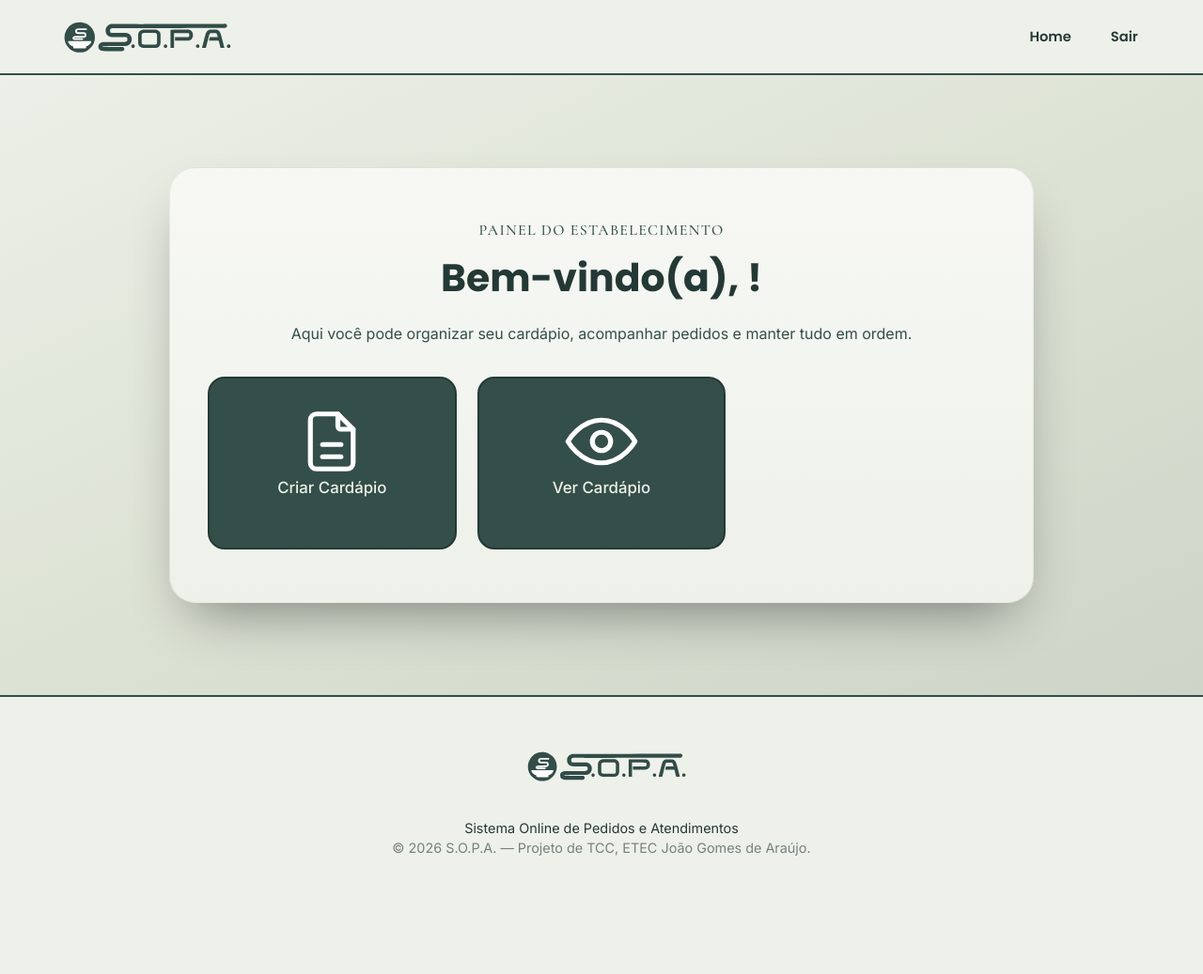
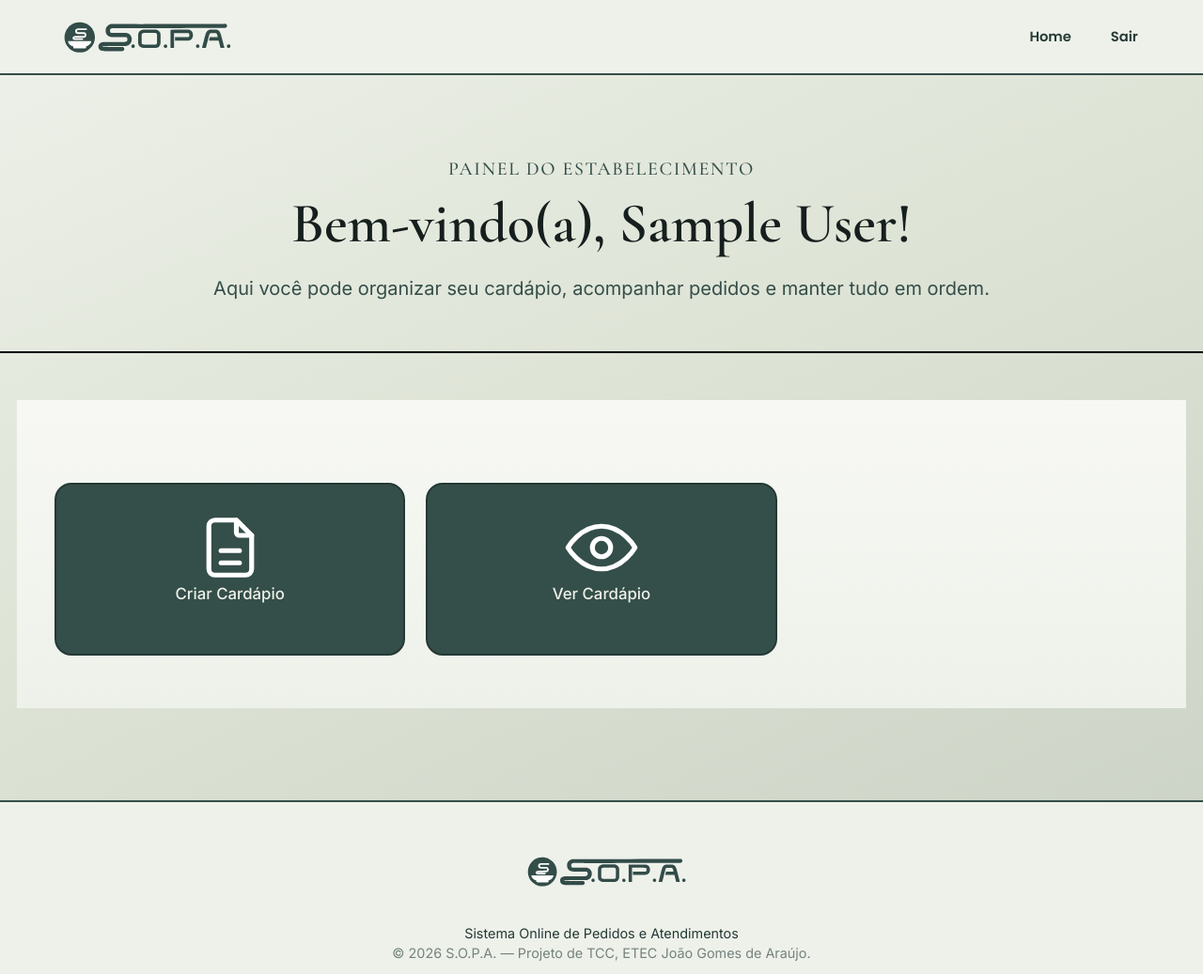
Before and after one commit to santanayzs/tcc_sopa, a PHP site: page /dashboard/index.php in a window 1280 px wide. Shown: the whole page at 94% size. Before the commit the page ends 911 px from the top, so only its background shows below. Run offline with PHP 8.4, Linux system fonts and the light colour scheme; the visitor is signed in with stand-in values (Sample User, id 1).

Commit message:
Arrumei o desing

```diff
--- a/dashboard/dashboard.css
+++ b/dashboard/dashboard.css
@@ -40,20 +40,29 @@
 
 .dashboard-shell {
   min-height: calc(100vh - 140px);
-    display: grid;
-    place-items: center;
-    padding: 48px 18px;
+  padding: 48px 0;
   text-align: center;
 }
 
+.dashboard-welcome {
+  width: min(100% - 36px, 1180px);
+  margin: 40px auto 50px;
+}
+
+.center-line {
+  width: 100%;
+  height: 2px;
+  background-color: black;
+  display: block;
+  margin: 0;
+}
+
 .dashboard-card {
-    max-width: 920px;
-    width: 100%;
+  width: min(100% - 36px);
+  margin: 50px auto;
+  box-sizing: border-box;
   background: linear-gradient(180deg, #f7f8f4 0%, #eef1ea 100%);
-    border-radius: var(--radius-lg);
   padding: 56px 40px;
-    box-shadow: 0 28px 60px -22px rgba(0, 0, 0, 0.45);
-    border: 1px solid rgba(36, 57, 53, 0.08);
 }
 
   .dashboard-card h1 {
@@ -66,14 +75,19 @@
   .dashboard-eyebrow {
     margin: 0 0 10px;
     font-family: var(--font-accent);
-    font-size: 1rem;
+    font-size: 20px;
     letter-spacing: 0.08em;
     text-transform: uppercase;
     color: var(--green-800);
   }
-  .dashboard-text {
+  .dashboard-text h1{
+    font-size:60px;
+    font-family: var(--font-accent);    /*tem que ver uma fonte parecida aqui*/
+    margin:0 auto;
+  }
+  .dashboard-text p{
     margin: 16px 0 0;
-    font-size: 1rem;
+    font-size: 20px;
     line-height: 1.7;
     color: var(--green-800);
   }
--- a/dashboard/index.php
+++ b/dashboard/index.php
@@ -1,5 +1,5 @@
 <?php
-/*
+
 session_start();
 
 if (!isset($_SESSION['id'])) {
@@ -8,7 +8,7 @@ if (!isset($_SESSION['id'])) {
 }
 
 $nomeUsuario = isset($_SESSION['nome']) ? $_SESSION['nome'] : 'Usuário';
-*/
+
 ?>
 <!DOCTYPE html>
 <html lang="pt-br">
@@ -50,11 +50,17 @@ $nomeUsuario = isset($_SESSION['nome']) ? $_SESSION['nome'] : 'Usuário';
     </header>
 
     <main class="dashboard-shell">
+      <div class="dashboard-welcome">
+        <p class="dashboard-eyebrow">Painel do estabelecimento</p>
+        <div class="dashboard-text">
+          <h1>Bem-vindo(a), <?php echo htmlspecialchars($nomeUsuario); ?>!</h1>
+          <p>Aqui você pode organizar seu cardápio, acompanhar pedidos e manter tudo em ordem.</p>
+        </div>
+      </div>
+
+      <span class="center-line"></span>
+
       <section class="dashboard-card">
-        <p class="dashboard-eyebrow">Painel do estabelecimento</p>
-        <h1>Bem-vindo(a), <?php /*echo htmlspecialchars($nomeUsuario);*/ ?>!</h1>
-        <p class="dashboard-text">Aqui você pode organizar seu cardápio, acompanhar pedidos e manter tudo em ordem.</p>
-
         <div class="card-grid" style="margin-top: 32px;">
           <a class="feature-card" href="../criar-cardapio/criar-cardapio.php" style="text-decoration:none; color:inherit;">
             <svg xmlns="http://www.w3.org/2000/svg" viewBox="0 0 24 24" fill="none" stroke="currentColor" stroke-width="1.6" stroke-linecap="round" stroke-linejoin="round">
@@ -73,11 +79,9 @@ $nomeUsuario = isset($_SESSION['nome']) ? $_SESSION['nome'] : 'Usuário';
             </svg>
             <h3>Ver Cardápio</h3>
           </a>
+        </div>
+      </section>
 
-          <!-- Próximas funcionalidades entram aqui, seguindo o mesmo padrão de .feature-card -->
-        </div>
-
-      </section>
     </main>
 
     <footer class="site-footer">
```
Lines whose indentation alone changed are shown as unchanged.
